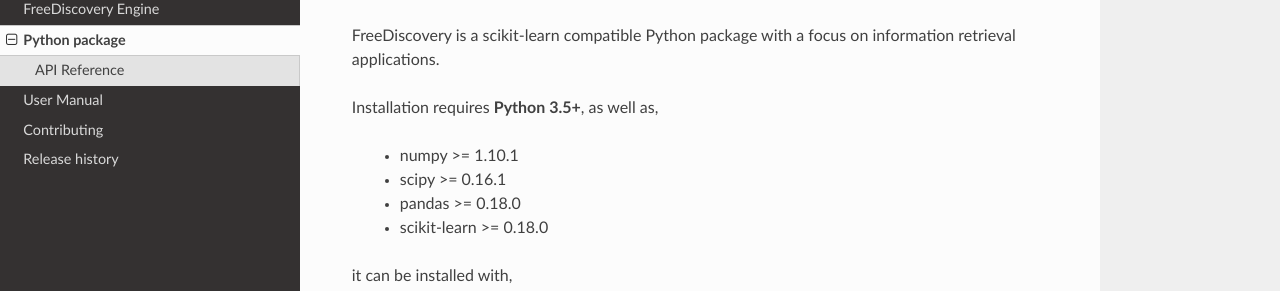
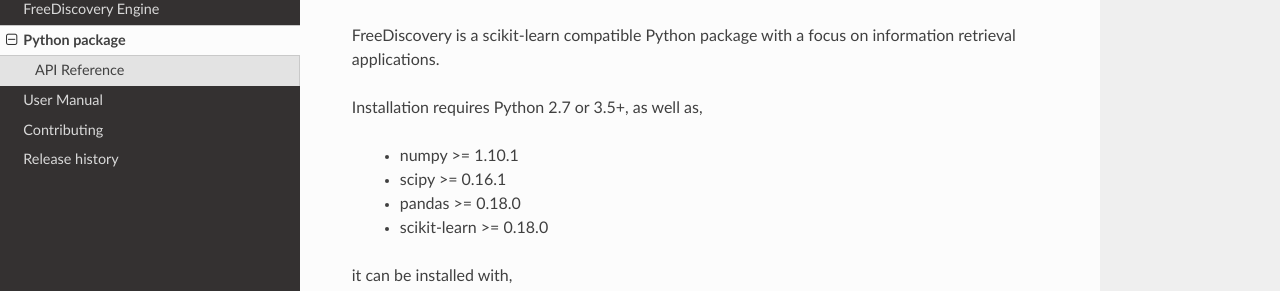
Before and after one commit to FreeDiscovery/FreeDiscovery, a Sphinx documentation site: the page built from doc/python/index.rst, in a window 1280 px wide. Shown: the part 136-427 px from the top of the page. Built offline with Sphinx 7.4.7 and the Read the Docs theme 2.0.0, drawn with Linux system fonts in a browser that asks for light colours; pages that are not in the unit, such as notebooks, are missing from menus.

```diff
--- a/doc/python/index.rst
+++ b/doc/python/index.rst
@@ -3,7 +3,7 @@
 
 FreeDiscovery is a scikit-learn compatible Python package with a focus on information retrieval applications.
 
-Installation requires **Python 3.5+**, as well as,
+Installation requires Python 2.7 or 3.5+, as well as,
 
  * numpy >= 1.10.1
  * scipy >= 0.16.1
--- a/setup.py
+++ b/setup.py
@@ -34,7 +34,6 @@
       packages=find_packages(),
       include_package_data=True,
       long_description=LONG_DESCRIPTION,
-      python_requires='>=3.5',
       entry_points={
           'console_scripts': [
               'freediscovery = freediscovery.__main__:main'
@@ -48,6 +47,8 @@
 
           'License :: OSI Approved :: BSD License',
 
+          'Programming Language :: Python :: 2',
+          'Programming Language :: Python :: 2.7',
           'Programming Language :: Python :: 3',
           'Programming Language :: Python :: 3.5',
           'Programming Language :: Python :: 3.6',
```
Also changed, not shown: doc/engine/installation_instructions.md (+1 -1 lines), requirements.txt (+0 -8 lines), .travis.yml.
